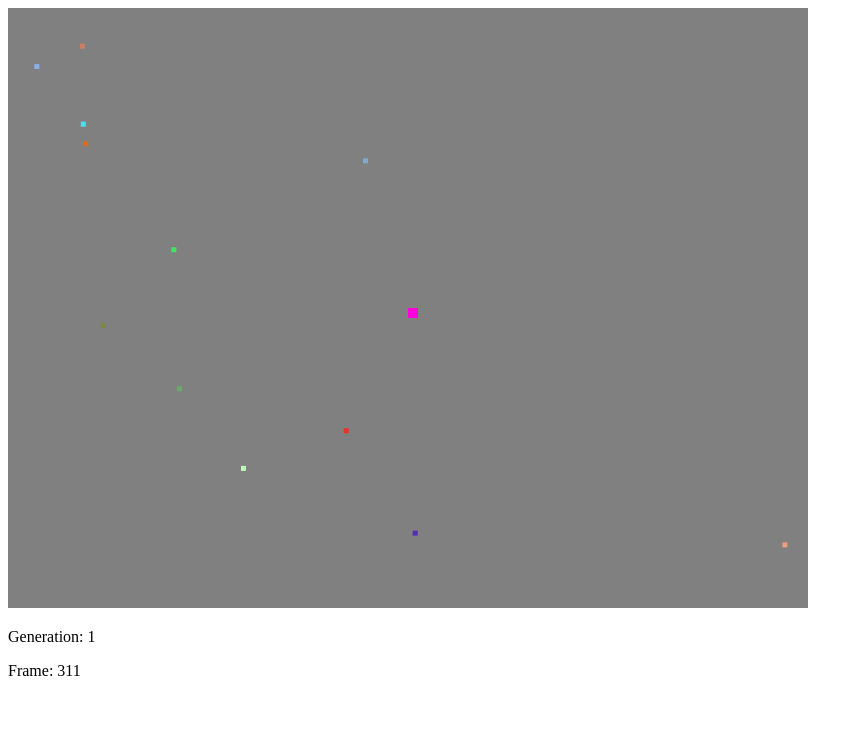
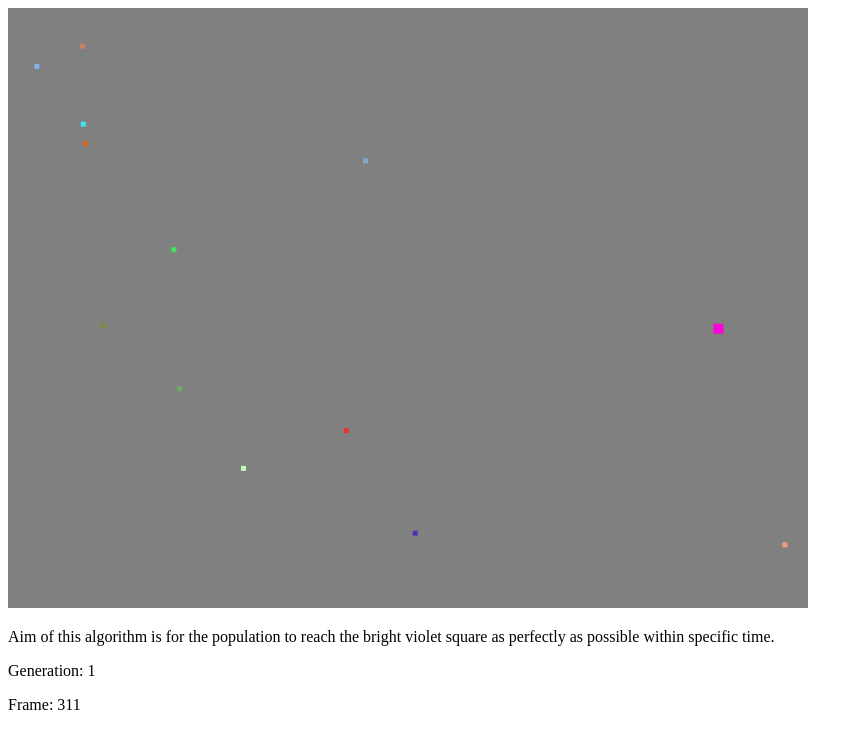
Before and after one commit to falbor45/programming-challenges, a plain HTML site: page genetic-algorithm/index.html in a window 1280 px wide. Shown: the whole page, without its empty margins (0-863 px from the left). Drawn offline with Linux system fonts and the light colour scheme.

Commit message:
generate random target point within canvas

```diff
--- a/Genetic Algorithm Game/config.js
+++ b/genetic-algorithm/config.js
@@ -2,4 +2,4 @@ const CONFIG_CANVAS_WIDTH = 800;
 const CONFIG_CANVAS_HEIGHT = 600;
 const CONFIG_SPAWN_POINT = {x: 50, y: 50};
 const CONFIG_CREATURE_SIZE = 5;
-const CONFIG_TARGET_POINT = {x: CONFIG_CANVAS_WIDTH / 2, y: CONFIG_CANVAS_HEIGHT / 2};
+const CONFIG_TARGET_POINT = {x: Math.random() * (CONFIG_CANVAS_WIDTH - 100) + 50, y: Math.random() * (CONFIG_CANVAS_HEIGHT - 100) + 50};
--- a/Genetic Algorithm Game/index.html
+++ b/genetic-algorithm/index.html
@@ -6,8 +6,9 @@
 </head>
 <body>
 <div id="root">
-<p id="generation"></p>
-<p id="frame"></p>
+  <p>Aim of this algorithm is for the population to reach the bright violet square as perfectly as possible within specific time.</p>
+  <p id="generation"></p>
+  <p id="frame"></p>
 </div>
 <script src="config.js"></script>
 <script src="dna.js"></script>
```
Also changed, not shown: genetic-algorithm/dna.js (renamed from Genetic Algorithm Game/dna.js), genetic-algorithm/population.js (renamed from Genetic Algorithm Game/population.js), genetic-algorithm/script.js (renamed from Genetic Algorithm Game/script.js).
